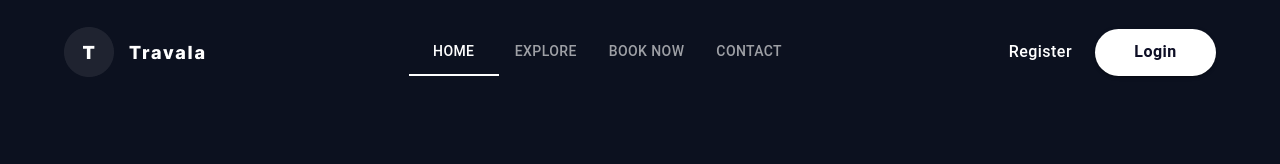
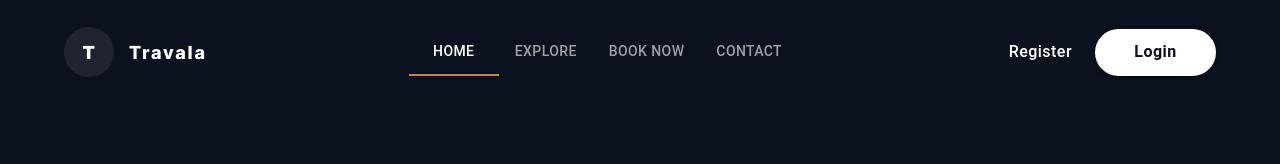
Before and after one commit to Software-Lifecycle-Consultants/slc-open-hms, a Next.js app: page / in a window 1280 px wide. Shown: the top 164 px of the page. Built offline with nearby package versions, Linux system fonts and the light colour scheme.

Commit message:
Updated hover colors

```diff
--- a/components/homePage/DrawerComponent.tsx
+++ b/components/homePage/DrawerComponent.tsx
@@ -47,7 +47,7 @@ const DrawerComponent = () => {
               key={index}
               sx={{
                 "&:hover": {
-                  backgroundColor: "#3C404B", // Define your desired hover color
+                  backgroundColor: "#c7833e", // Define your desired hover color
                 },
               }}
             >
--- a/components/homePage/NavBar.tsx
+++ b/components/homePage/NavBar.tsx
@@ -78,7 +78,7 @@ const NavBar = () => {
                   textColor="inherit"
                   indicatorColor="secondary"
                   TabIndicatorProps={{
-                    style: { backgroundColor: "#FFF" },
+                    style: { backgroundColor: "#c7833e" },
                   }}
                 >
                   {pages.map((page, index) => (
@@ -98,6 +98,9 @@ const NavBar = () => {
                     margin: "5px",
                     fontSize: "16px",
                     marginLeft: "auto",
+                    "&:hover": {
+                      backgroundColor: "#c7833e",
+                    },
                   }}
                 >
                   Register
@@ -119,6 +122,9 @@ const NavBar = () => {
                     fontSize: "16px",
                     fontWeight: "bold",
                     marginLeft: "10px",
+                    "&:hover": {
+                      backgroundColor: "#c7833e",
+                    },
                   }}
                 >
                   Login
```
